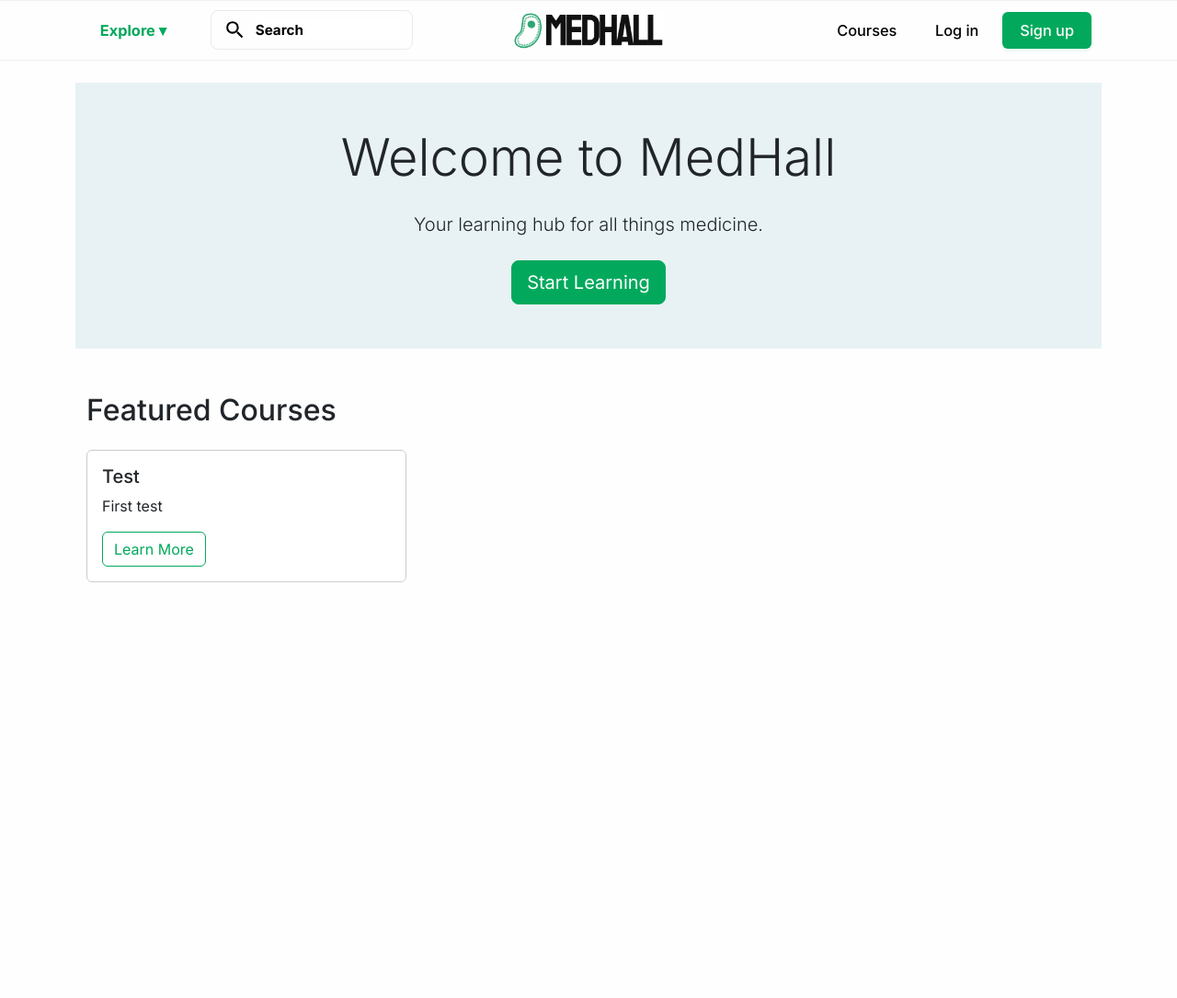
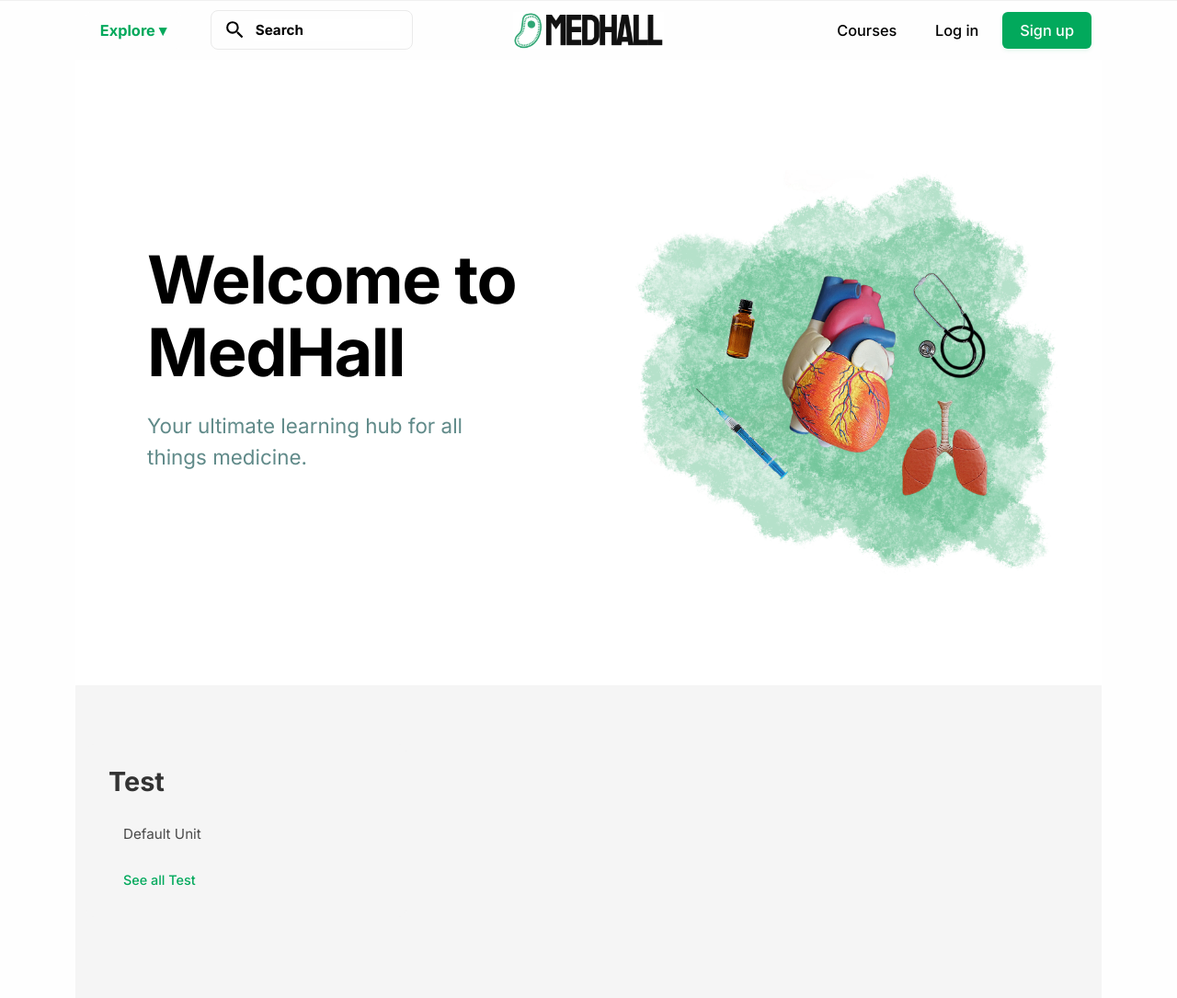
Before and after one commit to n232not/MedHall, a Django app: page / in a window 1280 px wide. Shown: the whole page at 92% size. Before the commit the page ends 633 px from the top, so only its background shows below. Run offline with Django 5.2, Linux system fonts and the light colour scheme; data comes from the database, SQL or seed files in the repository; some libraries are stand-ins or nearby versions.

Commit message:
updated hompage with images

```diff
--- a/courses/templates/index.html
+++ b/courses/templates/index.html
@@ -1,28 +1,201 @@
 {% extends "base.html" %}
-
+{% load static %}
 {% block content %}
-<div class="hero bg-light py-5 text-center">
-    <div class="container">
-        <h1 class="display-4 mb-4">Welcome to MedHall</h1>
-        <p class="lead mb-4">Your learning hub for all things medicine.</p>
-        <a href="{% url 'course_list' %}" class="btn btn-success btn-lg">Start Learning</a>
+<!-- Hero Section -->
+<div class="hero">
+    <div class="container-fluid p-0">
+        <div class="row align-items-center gx-5 mx-0">
+            <div class="col-lg-6 text-start hero-text">
+                <h1>Welcome to MedHall</h1>
+                <p>Your ultimate learning hub for all things medicine.</p>
+            </div>
+            <div class="col-lg-6 d-flex justify-content-center">
+                <div class="hero-image-container">
+                    <img src="{% static 'images/thumbnail_Untitled_Artwork.png' %}" alt="MedHall Hero" class="hero-image">
+                </div>
+            </div>
+        </div>
     </div>
 </div>
 
-<div class="container my-5">
-    <h2 class="mb-4">Featured Courses</h2>
-    <div class="row row-cols-1 row-cols-md-3 g-4">
-        {% for course in courses|slice:":3" %}
-        <div class="col">
-            <div class="card h-100">
-                <div class="card-body">
-                    <h5 class="card-title">{{ course.title }}</h5>
-                    <p class="card-text">{{ course.description|truncatewords:20 }}</p>
-                    <a href="{% url 'course_detail' course.id %}" class="btn btn-outline-success">Learn More</a>
+<!-- Course Sections -->
+<div class="course-sections mt-0">
+    <div class="container">
+        <div class="row">
+            {% for course in courses %}
+            <div class="col-md-4 mb-4">
+                <div class="course-category">
+                    <h2 class="category-title">{{ course.title }}</h2>
+                    <div class="course-list">
+                        {% for unit in course.units.all %}
+                            <a href="{% url 'course_detail' course.pk %}#unit-{{ unit.pk }}" class="course-link">{{ unit.title }}</a>
+                        {% endfor %}
+                        <a href="{% url 'course_detail' course.pk %}" class="course-link see-all">See all {{ course.title }}</a>
+                    </div>
                 </div>
             </div>
+            {% if forloop.counter|divisibleby:3 %}
+                </div><div class="row">
+            {% endif %}
+            {% endfor %}
         </div>
-        {% endfor %}
     </div>
 </div>
+
+<style>
+/* Hero styles */
+.hero {
+    padding: 0;
+    margin: 0;
+    background-color: #ffffff !important;
+    min-height: 85vh;
+    display: flex;
+    align-items: center;
+    border: none;
+}
+
+.hero-text {
+    padding-left: 7%;
+}
+
+.hero h1 {
+    color: var(--dark-gray);
+    font-family: 'Inter', sans-serif;
+    font-size: 4.5rem;
+    line-height: 1.1;
+    margin-bottom: 1.5rem;
+    font-weight: 800;
+    letter-spacing: -0.02em;
+}
+
+.hero p {
+    color: var(--primary-gray);
+    font-family: 'Inter', sans-serif;
+    font-size: 1.4rem;
+    margin-bottom: 2rem;
+    font-weight: 400;
+    line-height: 1.5;
+    max-width: 90%;
+}
+
+.hero-image-container {
+    width: 100%;
+    max-width: 700px;  /* Increased from 500px */
+    padding: 20px;
+}
+
+.hero-image {
+    width: 100%;
+    height: auto;
+    object-fit: contain;
+    max-height: 600px;  /* Increased from 450px */
+    transition: transform 0.3s ease-in-out;
+}
+
+/* Remove any top margins/padding from base container */
+body > .container {
+    margin-top: 0 !important;
+    padding-top: 0 !important;
+}
+
+.navbar {
+    margin-bottom: 0 !important;
+    border-bottom: none !important;
+}
+
+/* Rest of the styles remain the same */
+.course-sections {
+    background-color: #f5f5f5;
+    padding: 4rem 0;
+}
+
+.course-category {
+    padding: 1.5rem;
+    background-color: #f5f5f5;
+    border-radius: 8px;
+    height: 100%;
+    box-shadow: none;
+}
+
+.category-title {
+    font-family: 'Inter', sans-serif;
+    font-size: 1.8rem;
+    font-weight: 700;
+    color: #333;
+    margin-bottom: 1rem;
+    padding-bottom: 0.5rem;
+    border-bottom: none;
+}
+
+.course-list {
+    display: flex;
+    flex-direction: column;
+    gap: 0.4rem;
+    padding-left: 0.5rem;
+}
+
+.course-link {
+    color: #4a4a4a;
+    text-decoration: none;
+    font-size: 0.95rem;
+    padding: 0.3rem 0.5rem;
+    border-radius: 4px;
+    transition: all 0.2s ease;
+}
+
+.course-link:hover {
+    background-color: var(--light-blue);
+    color: var(--primary-green);
+    padding-left: 1rem;
+}
+
+.course-link.see-all {
+    color: var(--primary-green);
+    font-weight: 500;
+    margin-top: 0.5rem;
+    border-top: none;
+    padding-top: 0.5rem;
+    font-size: 0.9rem;
+}
+/* Responsive adjustments */
+@media (max-width: 992px) {
+    .hero {
+        min-height: auto;
+        padding: 4rem 0;
+    }
+
+    .hero-text {
+        padding-left: 5%;
+        text-align: center;
+    }
+
+    .hero h1 {
+        font-size: 3rem;
+    }
+
+    .hero p {
+        font-size: 1.2rem;
+        margin: 0 auto 2rem;
+    }
+
+    .hero-image-container {
+        max-width: 500px;
+        margin: 0 auto;
+    }
+
+    .hero-image {
+        max-height: 450px;
+    }
+}
+
+@media (max-width: 768px) {
+    .course-sections {
+        padding: 2rem 0;
+    }
+
+    .course-category {
+        margin-bottom: 1rem;
+    }
+}
+</style>
 {% endblock %}
```
Also changed, not shown: static/images/thumbnail_Untitled_Artwork.png (added).
